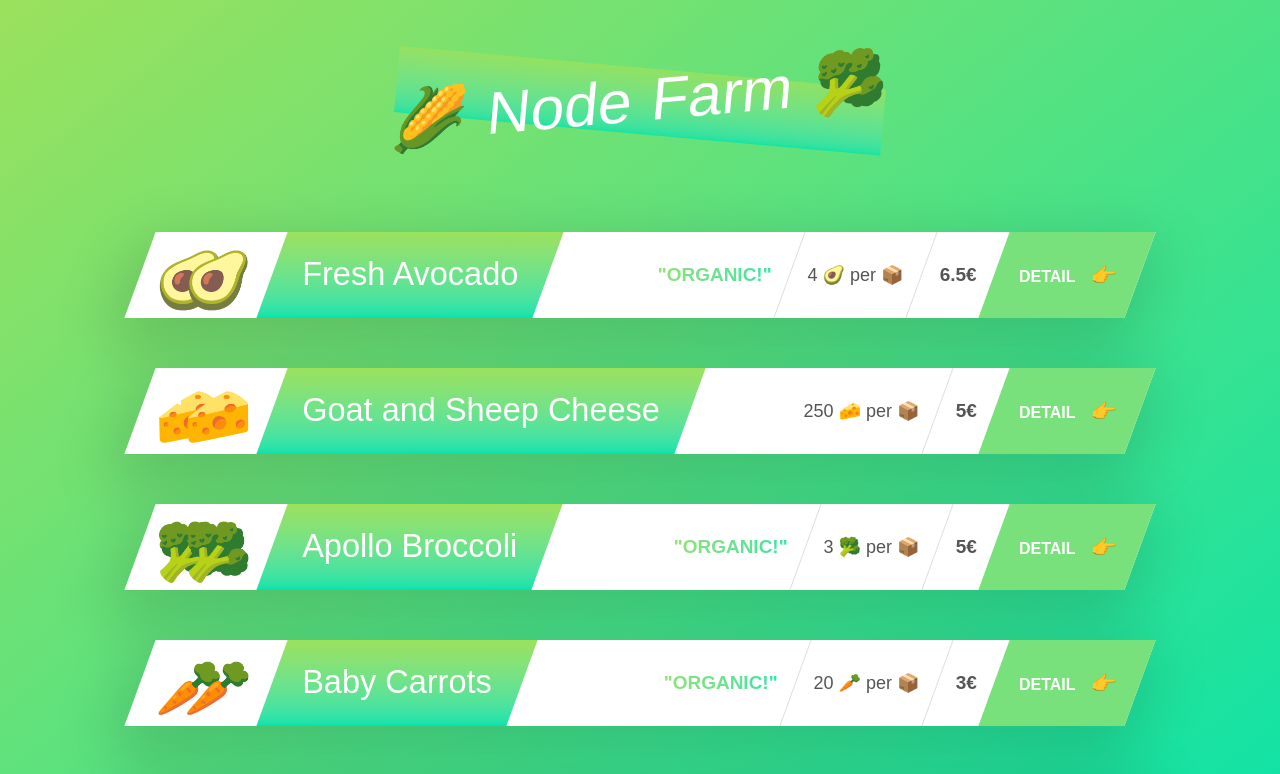
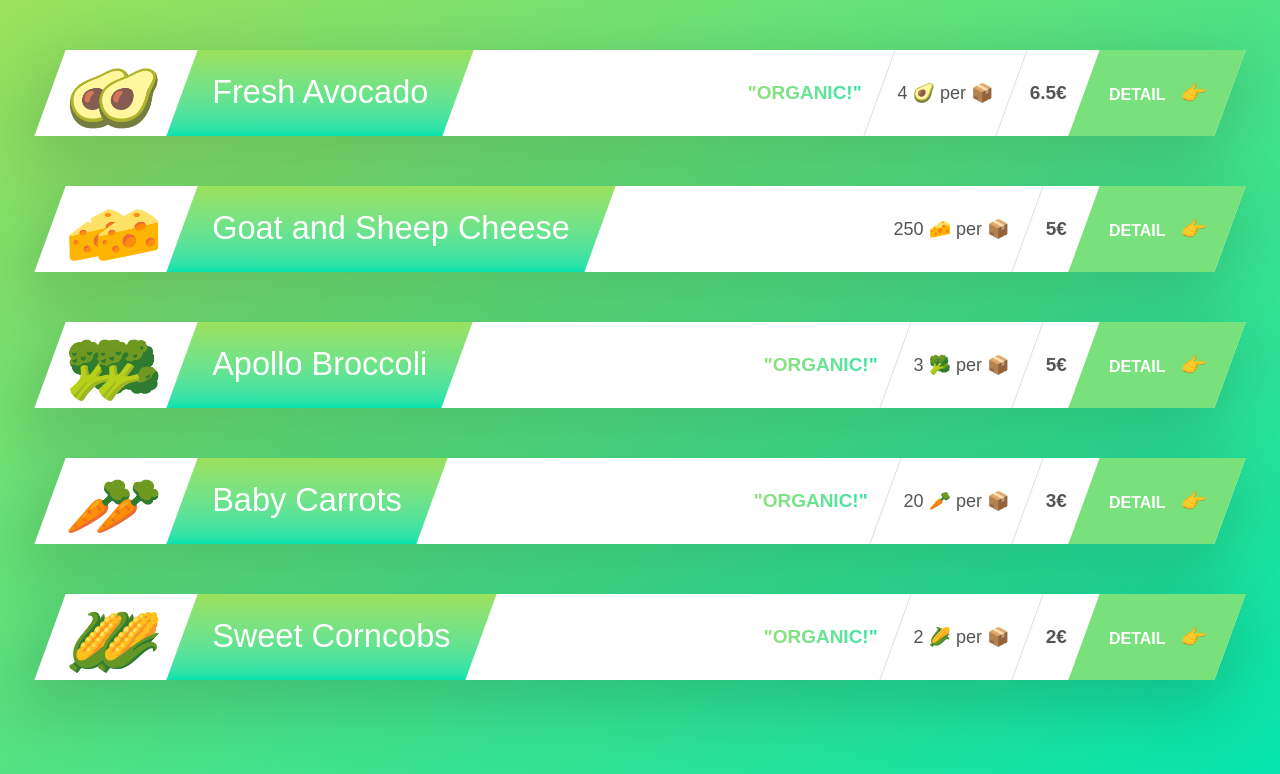
Before and after one commit to xWolfYx/node-farm, a React (Vite) app in the folder node-farm/: page / in a window 1280 px wide. Shown: the top 774 px of the page. Built offline with nearby package versions, Linux system fonts and the light colour scheme.

Commit message:
refactor: export Card component to its own file

```diff
--- /dev/null
+++ b/node-farm/src/components/Card.tsx
@@ -0,0 +1,55 @@
+export default function Card({
+	emoji,
+	title,
+	organic,
+	amount,
+	price,
+}: CardType) {
+	return (
+		<figure className="flex bg-white shadow-[0_2rem_6rem_1rem_rgba(0,0,0,0.15)] hover:shadow-[0_3rem_8rem_2rem_rgba(0,0,0,0.15)] mb-20 hover:scale-[1.08] -skew-x-20 transition-all duration-500">
+			<div className="pt-6 pr-24 pb-2 pl-6 text-[5.5rem] leading-[1.2] tracking-[-4rem] skew-x-20">
+				{emoji.repeat(2)}
+			</div>
+			<div className="flex items-center bg-linear-to-b from-[#9be15d] to-[#00e3ae] mr-auto px-12 py-0">
+				<h2 className="text-[3.25rem] text-white skew-x-20">{title}</h2>
+			</div>
+
+			<div className="flex">
+				{organic && (
+					<div className="flex items-center self-stretch border-[#ddd] last:border-0 border-r">
+						<h6 className="bg-clip-text bg-linear-to-r from-[#9be16d] to-[#00e3ae] p-7 font-black text-[1.9rem] text-transparent uppercase skew-x-20">
+							"Organic!"
+						</h6>
+					</div>
+				)}
+
+				<div className="flex items-center self-stretch border-[#ddd] last:border-0 border-r">
+					<h6 className="p-7 font-normal text-[1.8rem] skew-x-20">
+						{amount} {emoji} per 📦
+					</h6>
+				</div>
+
+				<div className="flex items-center self-stretch border-[#ddd] last:border-0 border-r">
+					<h6 className="p-7 font-black text-[1.9rem] skew-x-20">{price}€</h6>
+				</div>
+			</div>
+
+			<a
+				className="flex flex-none justify-center items-center bg-[#79e17b] hover:bg-[#9be15d] p-10 font-black text-[1.6rem] text-white text-center uppercase transition-all duration-300"
+				href="#"
+			>
+				<span className="skew-x-20">
+					Detail <i className="ml-4 text-[2rem]">👉</i>
+				</span>
+			</a>
+		</figure>
+	);
+}
+
+export type CardType = {
+	emoji: string;
+	title: string;
+	organic: boolean;
+	amount: number;
+	price: number;
+};
--- a/node-farm/src/pages/OverviewPage.tsx
+++ b/node-farm/src/pages/OverviewPage.tsx
@@ -1,6 +1,6 @@
-import { Link } from "react-router";
+import Card, { type CardType } from "../components/Card";
 
-const products: Card[] = [
+const products: CardType[] = [
 	{
 		emoji: "🥑",
 		title: "Fresh Avocado",
@@ -39,15 +39,7 @@ const products: Card[] = [
 ];
 
 export default function OverviewPage() {
-	return (
-		<div className="mx-auto my-0 w-400">
-			<Link to="/">
-				<h1 className="before:block before:top-[50%] before:left-[50%] before:-z-10 before:absolute relative before:bg-linear-to-b before:from-[#9be15d] before:to-[#00e3ae] before:opacity-[0.8] before:w-[49%] before:h-[65%] text-[6rem] text-white text-center before:content-[''] -skew-5 before:skew-y-370 before:-translate-1/2 [word-spacing:3px]">
-					🌽 Node Farm 🥦
-				</h1>
-			</Link>
-			<div className="mt-32">
-				{products.map(({ emoji, title, organic, amount, price }, i) => (
+	return products.map(({ emoji, title, organic, amount, price }, i) => (
 		<Card
 			key={i}
 			emoji={emoji}
@@ -56,58 +48,5 @@ export default function OverviewPage() {
 			amount={amount}
 			price={price}
 		/>
-				))}
-			</div>
-		</div>
-	);
+	));
 }
-
-function Card({ emoji, title, organic, amount, price }: Card) {
-	return (
-		<figure className="flex bg-white shadow-[0_2rem_6rem_1rem_rgba(0,0,0,0.15)] hover:shadow-[0_3rem_8rem_2rem_rgba(0,0,0,0.15)] mb-20 hover:scale-[1.08] -skew-x-20 transition-all duration-500">
-			<div className="pt-6 pr-24 pb-2 pl-6 text-[5.5rem] leading-[1.2] tracking-[-4rem] skew-x-20">
-				{emoji.repeat(2)}
-			</div>
-			<div className="flex items-center bg-linear-to-b from-[#9be15d] to-[#00e3ae] mr-auto px-12 py-0">
-				<h2 className="text-[3.25rem] text-white skew-x-20">{title}</h2>
-			</div>
-
-			<div className="flex">
-				{organic && (
-					<div className="flex items-center self-stretch border-[#ddd] last:border-0 border-r">
-						<h6 className="bg-clip-text bg-linear-to-r from-[#9be16d] to-[#00e3ae] p-7 font-black text-[1.9rem] text-transparent uppercase skew-x-20">
-							"Organic!"
-						</h6>
-					</div>
-				)}
-
-				<div className="flex items-center self-stretch border-[#ddd] last:border-0 border-r">
-					<h6 className="p-7 font-normal text-[1.8rem] skew-x-20">
-						{amount} {emoji} per 📦
-					</h6>
-				</div>
-
-				<div className="flex items-center self-stretch border-[#ddd] last:border-0 border-r">
-					<h6 className="p-7 font-black text-[1.9rem] skew-x-20">{price}€</h6>
-				</div>
-			</div>
-
-			<a
-				className="flex flex-none justify-center items-center bg-[#79e17b] hover:bg-[#9be15d] p-10 font-black text-[1.6rem] text-white text-center uppercase transition-all duration-300"
-				href="#"
-			>
-				<span className="skew-x-20">
-					Detail <i className="ml-4 text-[2rem]">👉</i>
-				</span>
-			</a>
-		</figure>
-	);
-}
-
-type Card = {
-	emoji: string;
-	title: string;
-	organic: boolean;
-	amount: number;
-	price: number;
-};
```
Lines whose indentation alone changed are shown as unchanged.
